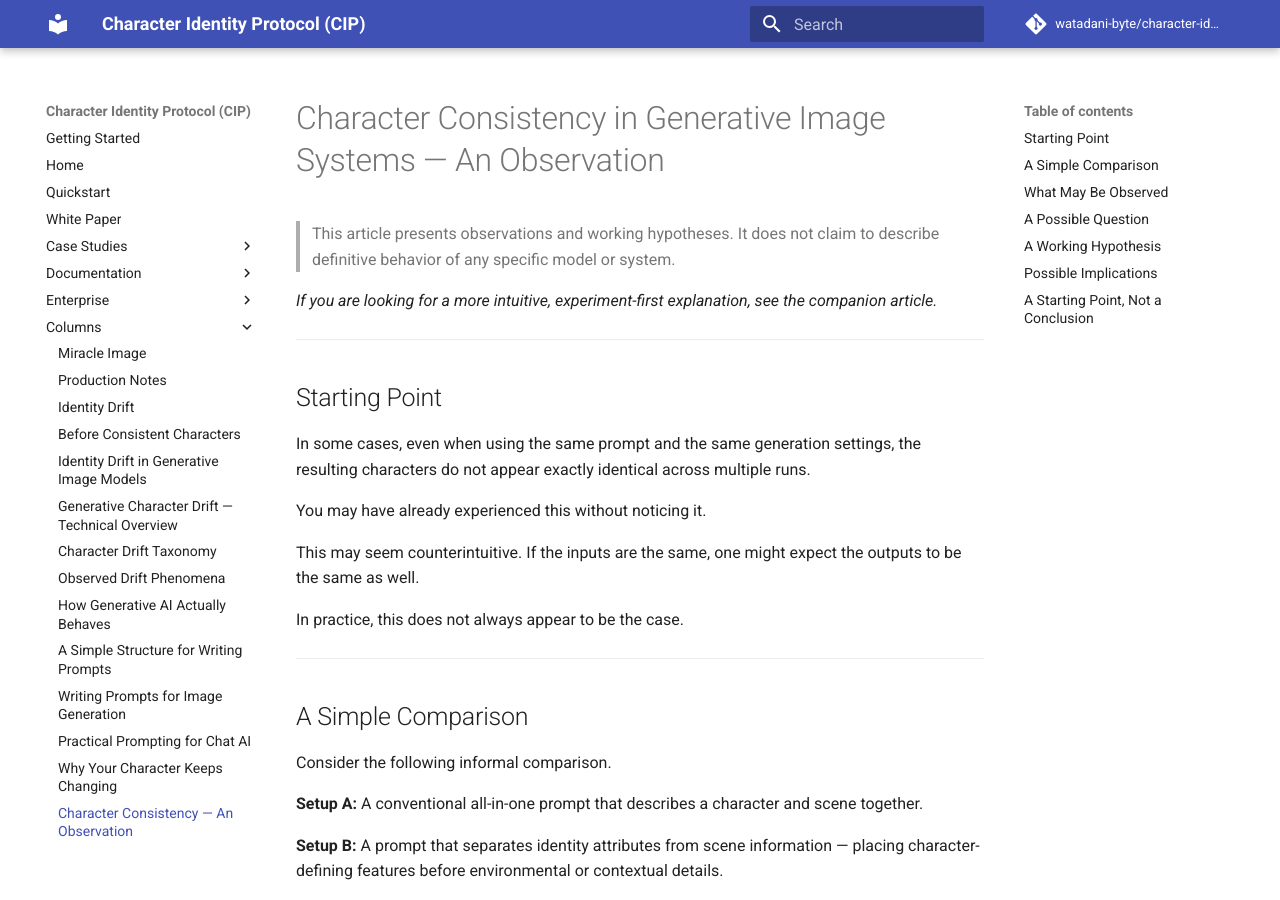
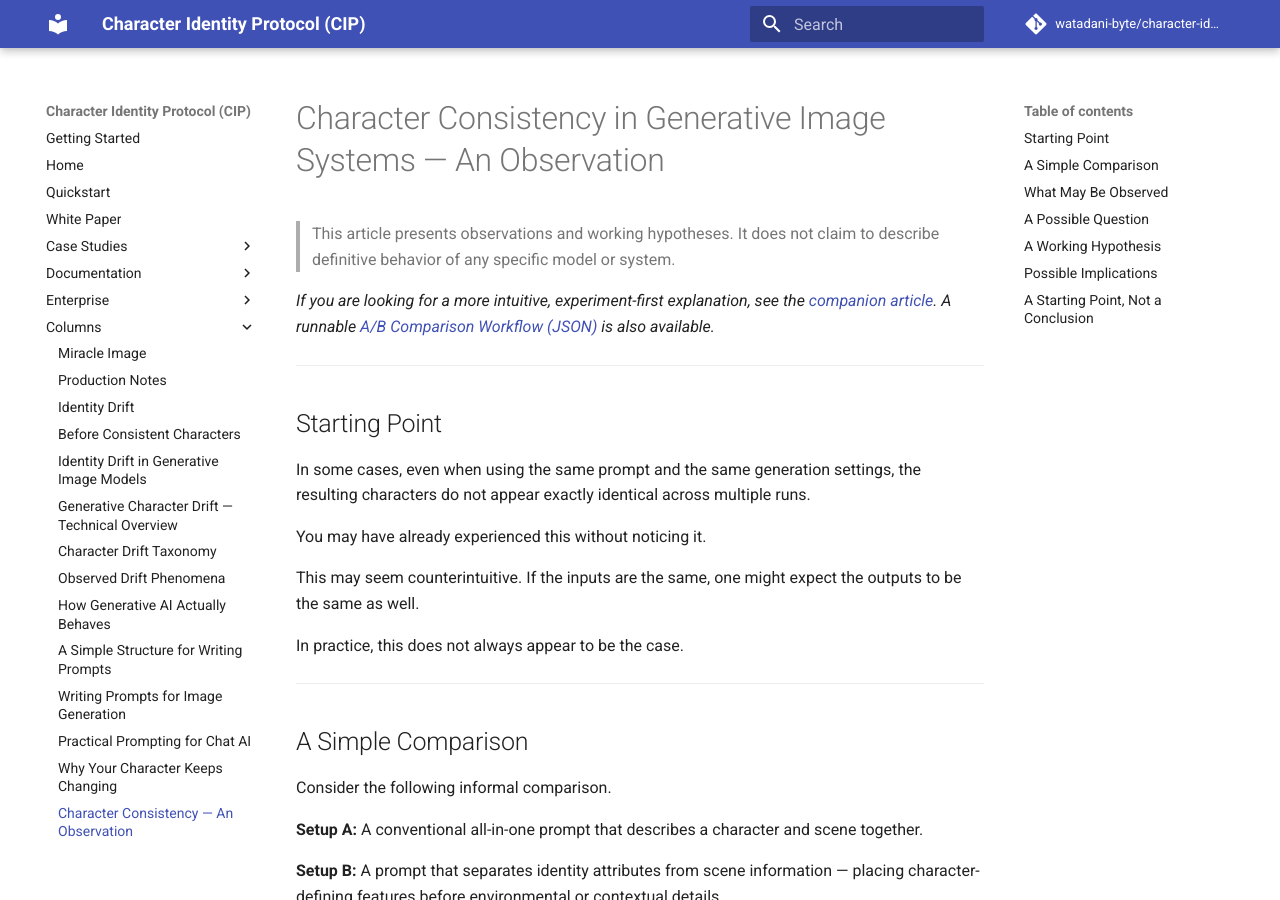
Before and after one commit to watadani-byte/character-identity-protocol, an MkDocs documentation site: the page built from docs/character_consistency_observation.md, in a window 1280 px wide and 900 px high. Built offline with MkDocs 1.6.1 and Material for MkDocs 9.7.7, drawn with Linux system fonts in a browser that asks for light colours; comment, search, counter and statistics services are not loaded.

Commit message:
character_consistency_observation.md を更新

```diff
--- a/docs/character_consistency_observation.md
+++ b/docs/character_consistency_observation.md
@@ -3,7 +3,7 @@
 > This article presents observations and working hypotheses.
 > It does not claim to describe definitive behavior of any specific model or system.
 
-*If you are looking for a more intuitive, experiment-first explanation, see the companion article.*
+*If you are looking for a more intuitive, experiment-first explanation, see the [companion article](why_character_changes.md). A runnable [A/B Comparison Workflow (JSON)](workflow_ab_character_consistency.json) is also available.*
 
 -----
 
```
